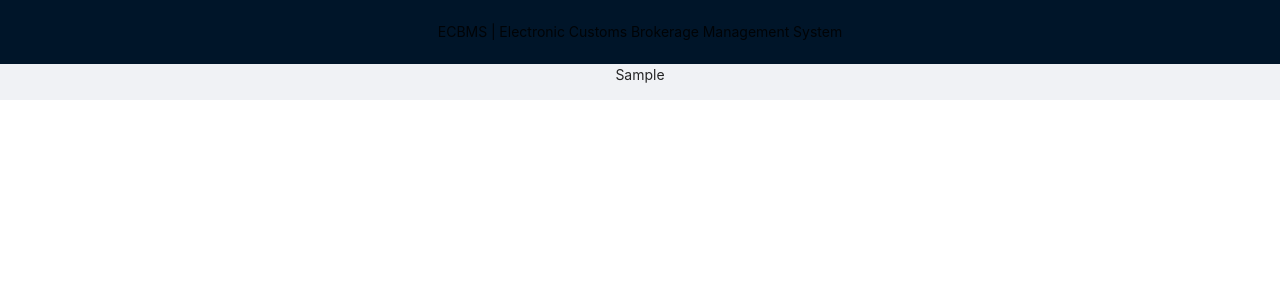
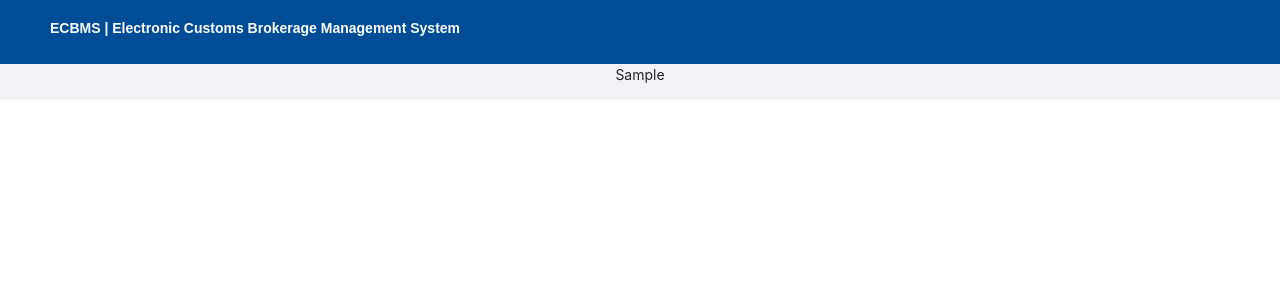
Before and after one commit to CASTRDE/ecbms-js, a React (Create React App) app: page / in a window 1280 px wide. Shown: the top 300 px of the page. Built offline with nearby package versions, Linux system fonts and the light colour scheme.

Commit message:
[feat] site layout header complete

```diff
--- a/src/layout/SiteLayout.css
+++ b/src/layout/SiteLayout.css
@@ -1,7 +1,17 @@
 @import '~antd/dist/antd.min.css';
 
 
-.ant-layout-header {
+.header{
+  background: #004D97 !important;
+}
+
+.headerTitle{
+    font-family: Arial;
+    font-size: 14px;
+    font-weight: 700;
+    line-height: 24px;
+    letter-spacing: 0px;
+    text-align: left;
     color: #fff;
-    background: #004D97;
+    margin-top: 16px;
 }
--- a/src/layout/SiteLayout.js
+++ b/src/layout/SiteLayout.js
@@ -9,12 +9,12 @@ function SiteLayout() {
  return (
     <>
         <Layout>
-        <Header className="header" >
-            <p>ECBMS | Electronic Customs Brokerage Management System</p>
-        </Header>
-        <Content>
-            <p>Sample</p>
-        </Content>
+            <Header className="header">
+                <p className="headerTitle" >ECBMS | Electronic Customs Brokerage Management System</p>
+            </Header>
+            <Content>
+                <p>Sample</p>
+            </Content>
         </Layout>
     </>
  );
```
